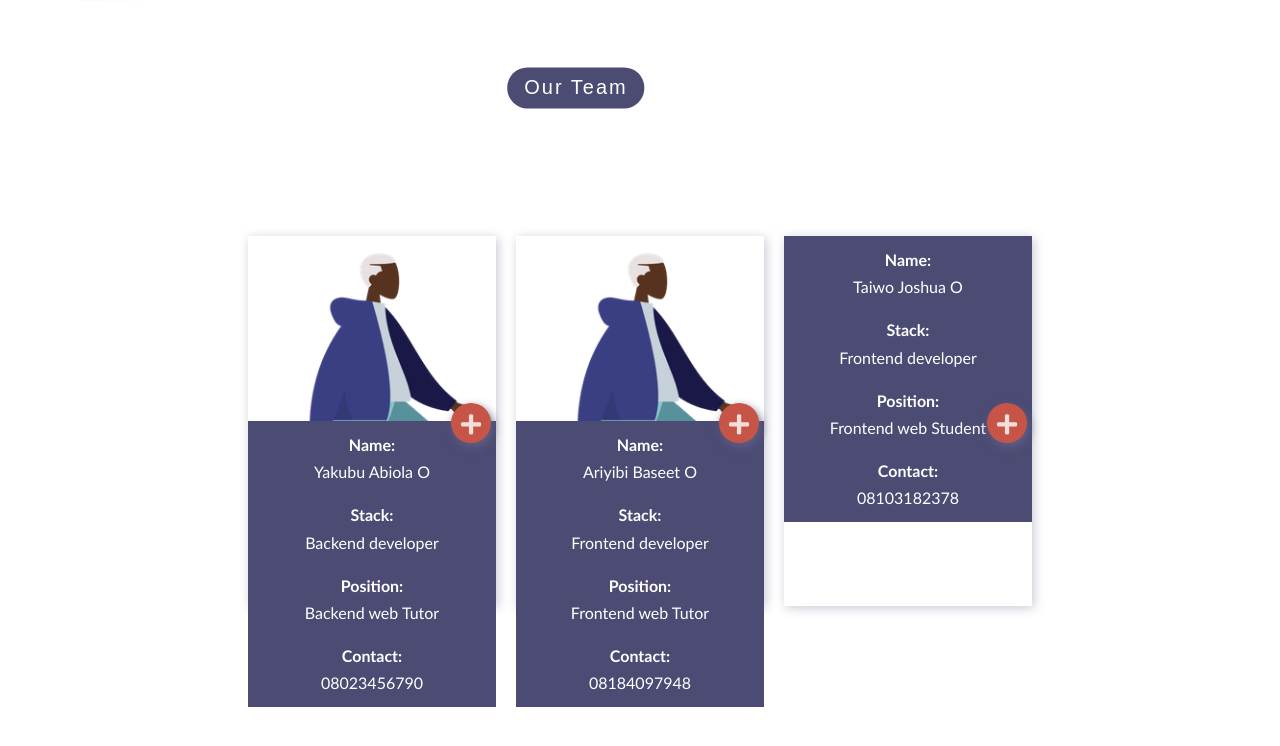
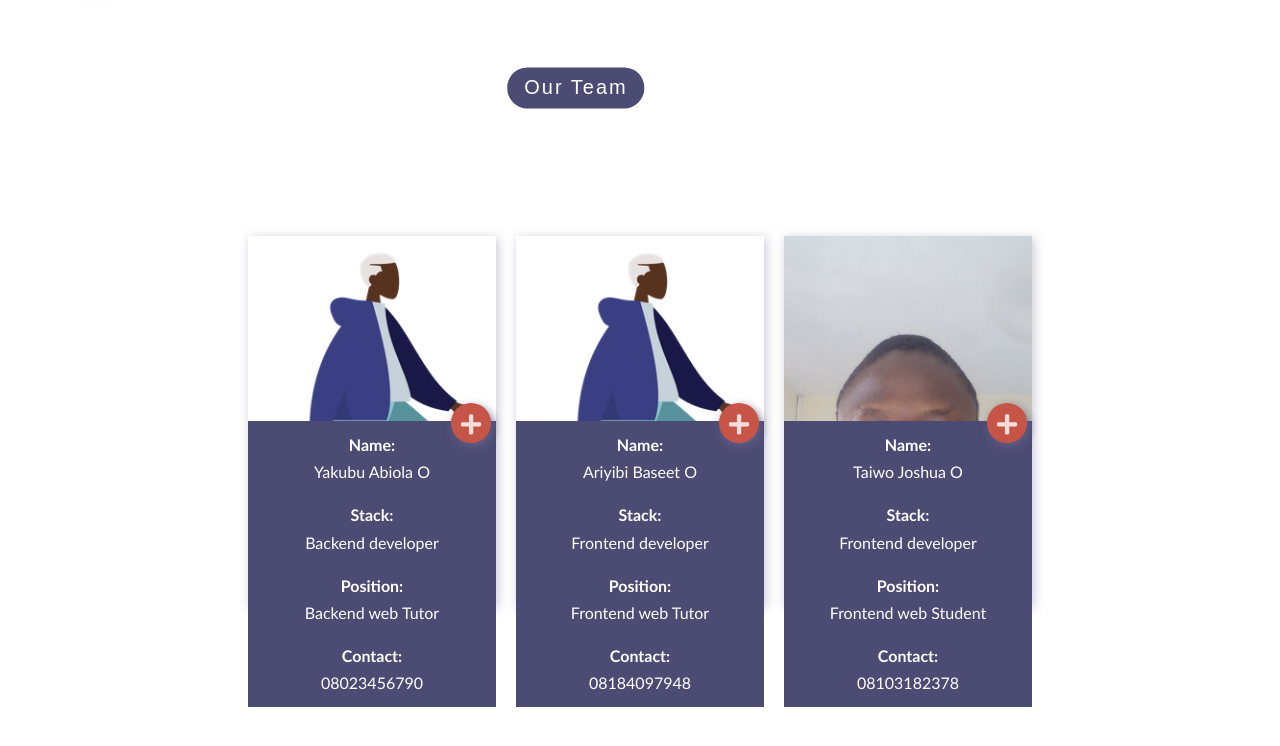
Before and after one commit to Ariyibi-Baseet/DotsWebTeam, a plain HTML site: page index.html in a window 1280 px wide. Shown: the part 671-1417 px from the top of the page. Drawn offline with Linux system fonts and the light colour scheme.

Commit message:
added style.css

```diff
--- a/asset/css/style.css
+++ b/asset/css/style.css
@@ -121,4 +121,7 @@ main.landingsection a .teambtn{
 }
 /**************************************************************** TO HERE ***************************************************************************/
 
-/* Paste your code here */
+.profile-card .joshua-image-top{
+    height:50%;
+    background-image:url(../image/joshua.jpg);
+    background-size:cover;
```
